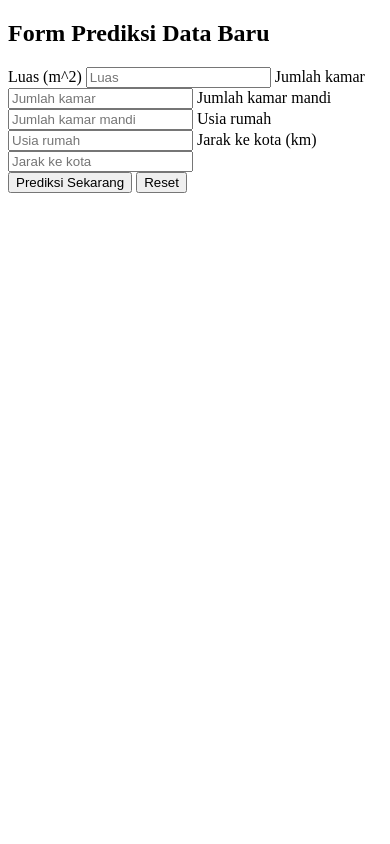
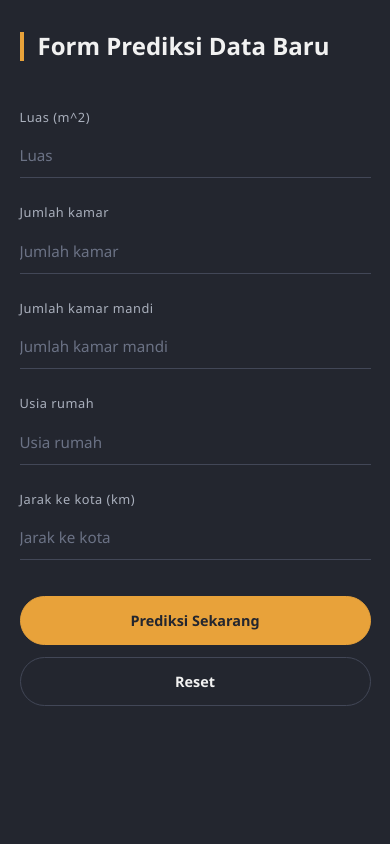
Before and after one commit to aeroafril/Prediksi-harga-rumah, a Flask app: page / in a window 390 px wide. Run offline with Flask 3, Linux system fonts and the light colour scheme.

Commit message:
menamahkan style css

```diff
--- a/static/style.css
+++ b/static/style.css
@@ -0,0 +1,145 @@
+*{
+    margin:0;
+    padding:0;
+    box-sizing:border-box;
+}
+html{
+    background:#23262f;
+}
+body{
+    min-height:100vh;
+    background:#23262f;
+    color:#f1f1f1;
+    font-family:"Segoe UI",Tahoma,Arial,sans-serif;
+    line-height:1.6;
+}
+.container{
+    width:100%;
+    padding:64px 8%;
+}
+h2{
+    font-size:2.2rem;
+    font-weight:600;
+    line-height:1.2;
+    max-width:520px;
+    padding-left:18px;
+    border-left:4px solid #e8a23a;
+    margin-bottom:48px;
+}
+form{
+    width:100%;
+}
+.formColumns{
+    display:grid;
+    grid-template-columns:repeat(2,1fr);
+    column-gap:48px;
+    row-gap:6px;
+}
+label{
+    font-size:0.85rem;
+    color:#aab0bd;
+    letter-spacing:0.5px;
+    margin-top:18px;
+}
+input{
+    width:100%;
+    padding:12px 0;
+    background:transparent;
+    border:none;
+    border-bottom:1px solid #424757;
+    color:#ffffff;
+    font-size:1rem;
+    font-family:inherit;
+    outline:none;
+    transition:border-color 0.2s;
+}
+input::placeholder{
+    color:#6b7285;
+}
+input:focus{
+    border-bottom-color:#e8a23a;
+}
+.buttonGroup{
+    display:flex;
+    gap:16px;
+    margin-top:48px;
+}
+button{
+    padding:14px 32px;
+    border-radius:999px;
+    font-size:0.9rem;
+    font-weight:600;
+    font-family:inherit;
+    cursor:pointer;
+    transition:background 0.2s,color 0.2s,border-color 0.2s;
+}
+.submit{
+    background:#e8a23a;
+    color:#23262f;
+    border:1px solid #e8a23a;
+}
+.submit:hover{
+    background:#f2b457;
+    border-color:#f2b457;
+}
+.reset{
+    background:transparent;
+    color:#f1f1f1;
+    border:1px solid #424757;
+}
+.reset:hover{
+    border-color:#e8a23a;
+    color:#e8a23a;
+}
+#result{
+    margin-top:40px;
+    padding-top:24px;
+    border-top:1px solid #424757;
+    font-size:1.5rem;
+    font-weight:600;
+    color:#e8a23a;
+}
+#result:empty{
+    display:none;
+}
+@media (max-width:768px){
+    .container{
+        padding:48px 6%;
+    }
+    h2{
+        font-size:1.8rem;
+        margin-bottom:36px;
+    }
+    .formColumns{
+        grid-template-columns:1fr;
+    }
+    .buttonGroup{
+        margin-top:36px;
+    }
+}
+@media (max-width:480px){
+    .container{
+        padding:32px 5%;
+    }
+    h2{
+        font-size:1.5rem;
+        padding-left:14px;
+        margin-bottom:28px;
+    }
+    label{
+        font-size:0.8rem;
+    }
+    input{
+        font-size:0.95rem;
+    }
+    .buttonGroup{
+        flex-direction:column;
+        gap:12px;
+    }
+    button{
+        width:100%;
+    }
+    #result{
+        font-size:1.2rem;
+    }
+}
--- a/templates/index.html
+++ b/templates/index.html
@@ -2,6 +2,7 @@
 <html lang="en">
 <head>
     <meta charset="UTF-8">
+    <meta name="viewport" content="width=device-width, initial-scale=1.0">
     <title>Prediksi Harga Rumah</title>
     <link rel="stylesheet" href="{{url_for('static', filename='style.css')}}">
 </head>
```
